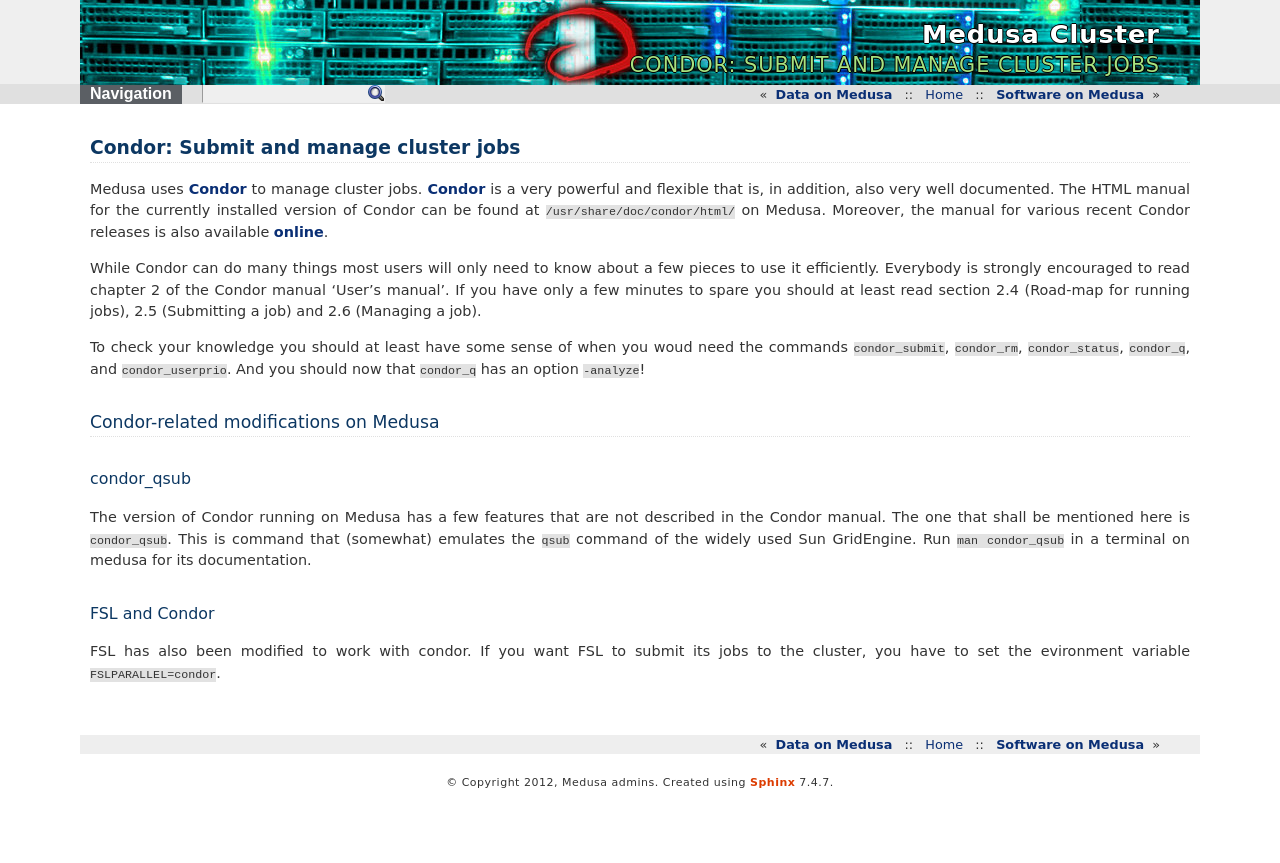
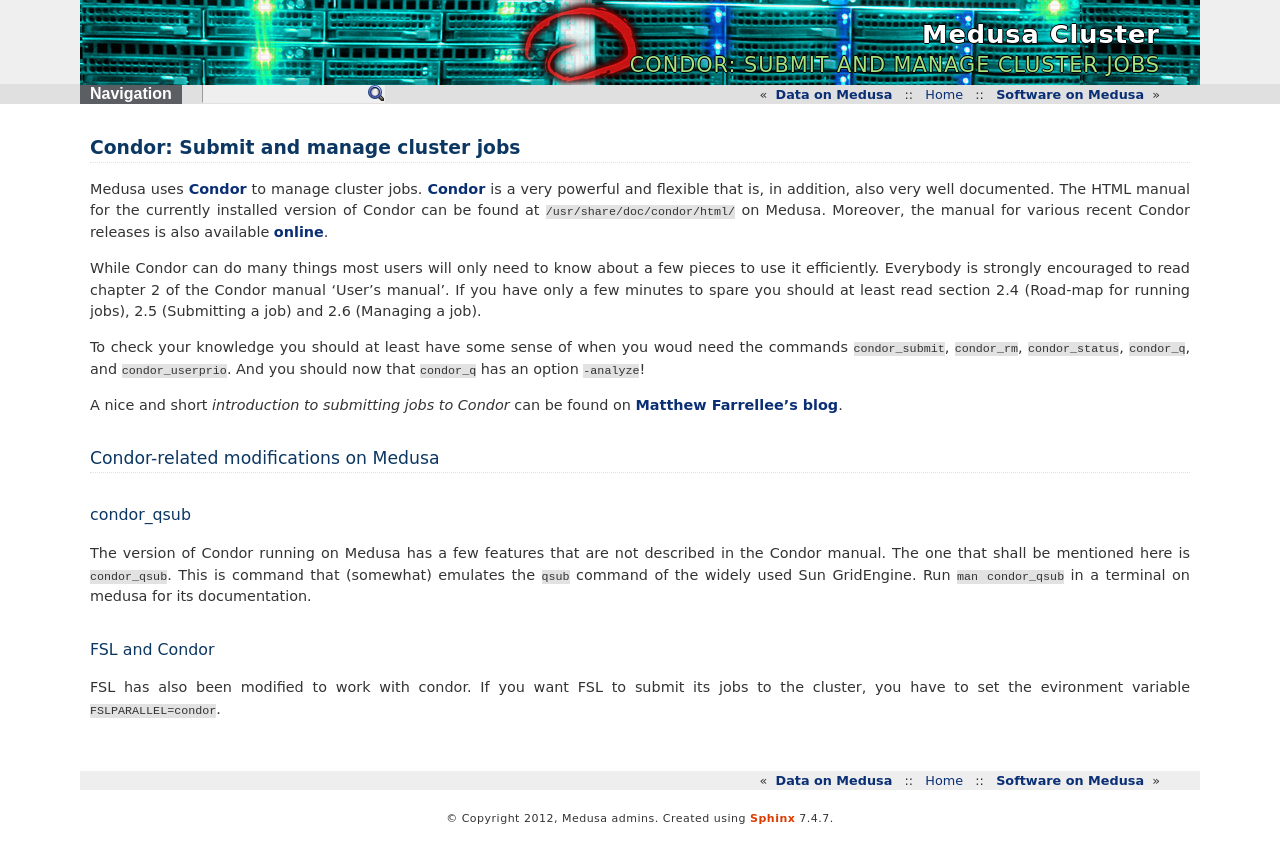
Before and after one commit to psychoinformatics-de/ipsy-docs, a Sphinx documentation site: the page built from source/userdoc/condor.rst, in a window 1280 px wide. Shown: the top 863 px of the page. Built offline with Sphinx 7.4.7, drawn with Linux system fonts in a browser that asks for light colours; formulas are drawn with MathJax 3.

Commit message:
Link introductory blog post on condor submission.

```diff
--- a/source/userdoc/condor.rst
+++ b/source/userdoc/condor.rst
@@ -27,6 +27,12 @@ need the commands ``condor_submit``, ``condor_rm``, ``condor_status``,
 ``condor_q``, and ``condor_userprio``. And you should now that ``condor_q`` has
 an option ``-analyze``!
 
+A nice and short `introduction to submitting jobs to Condor` can be found on
+`Matthew Farrellee's blog`_.
+
+.. _introduction to submitting jobs to Condor: http://spinningmatt.wordpress.com/2011/07/04/getting-started-submitting-jobs-to-condor/
+.. _Matthew Farrellee's blog: http://spinningmatt.wordpress.com/
+
 Condor-related modifications on Medusa
 ======================================
 
```
